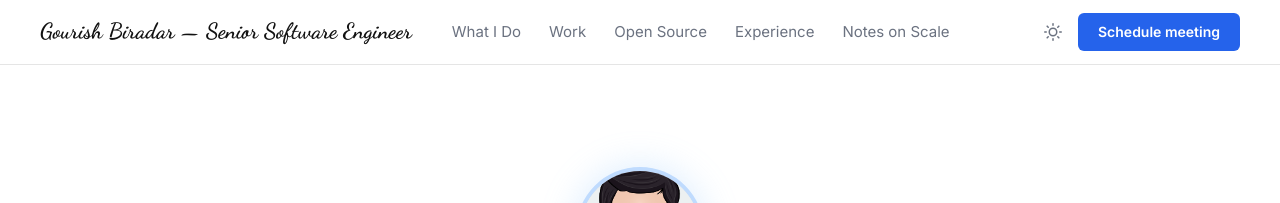
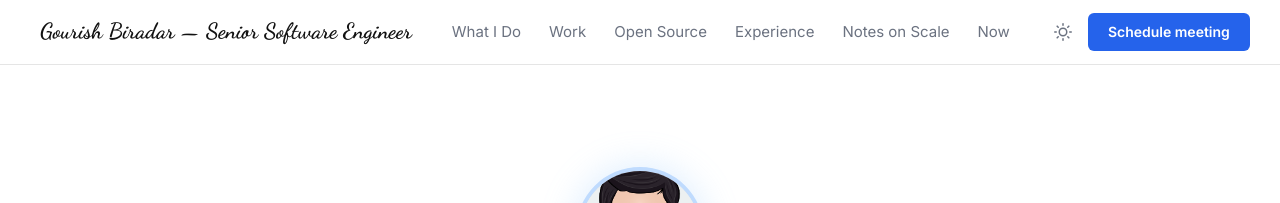
Before and after one commit to gourishbiradar/gourishbiradar.github.io, a Jekyll site: the page built from index.markdown, in a window 1280 px wide. Shown: the top 203 px of the page. Built offline with Jekyll 4.4.1, drawn with Linux system fonts in a browser that asks for light colours.

Commit message:
feat: add Now page link to nav

```diff
--- a/_includes/nav.html
+++ b/_includes/nav.html
@@ -7,6 +7,7 @@
       <li><a href="{{ '/#opensource' | relative_url }}">Open Source</a></li>
       <li><a href="{{ '/#experience' | relative_url }}">Experience</a></li>
       <li><a href="{{ '/posts/' | relative_url }}">Notes on Scale</a></li>
+      <li><a href="{{ '/now/' | relative_url }}">Now</a></li>
     </ul>
     <div class="nav-right">
       <button class="theme-toggle" id="theme-toggle" aria-label="Toggle dark mode">
```
